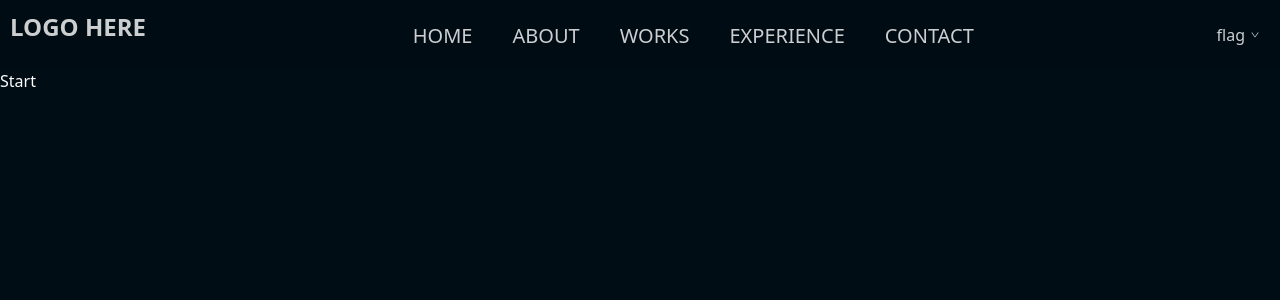
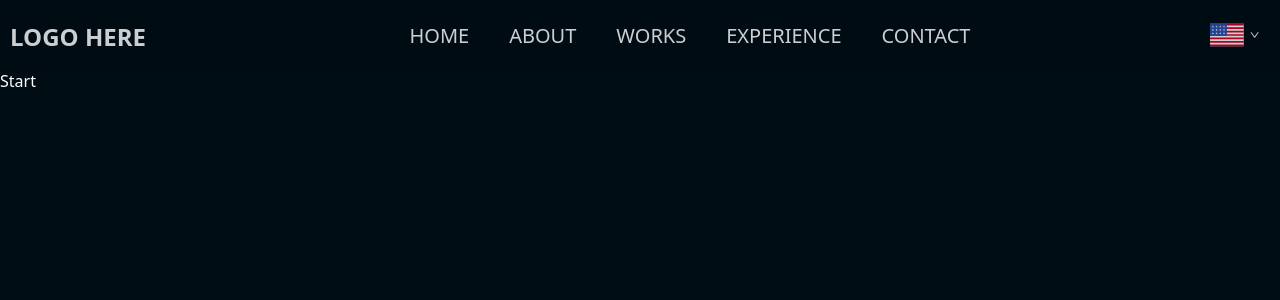
Before and after one commit to wojwozniak/portfolio, a React (Vite) app: page / in a window 1280 px wide. Shown: the top 300 px of the page. Built offline with nearby package versions, Linux system fonts and the light colour scheme.

Commit message:
langmenu mockup added

```diff
--- a/package.json
+++ b/package.json
@@ -10,6 +10,7 @@
     "preview": "vite preview"
   },
   "dependencies": {
+    "country-flag-icons": "^1.5.7",
     "react": "^18.2.0",
     "react-dom": "^18.2.0",
     "react-icons": "^4.10.1"
--- a/src/App.tsx
+++ b/src/App.tsx
@@ -1,11 +1,14 @@
+import { useState } from "react";
 import Navbar from "./components/nav/Navbar"
 import Sections from "./components/sections/Sections"
 
 function App() {
 
+  const [language, setLanguage] = useState('EN');
+
   return (
     <div className='App'>
-        <Navbar />
+        <Navbar language={language} setLanguage={setLanguage} />
         <Sections />
     </div>
   )
--- /dev/null
+++ b/src/components/nav/LangMenu.tsx
@@ -0,0 +1,40 @@
+import { AiOutlineDown } from 'react-icons/ai'
+import { US, PL, DE } from 'country-flag-icons/react/3x2'
+import { useEffect, useState } from 'react'
+
+type FlagMapType = {
+    [key: string]: React.ReactElement;
+};
+
+const Flag = ({ currentLang } : { currentLang: string }) => {
+
+    const flagMap:FlagMapType = {
+        EN: <US title="United States of America" className="nav__flag" />,
+        PL: <PL title="Poland" className="nav__flag" />,
+        DE: <DE title="Germany" className="nav__flag" />
+    };
+
+    const flagToRender = flagMap[currentLang] || null;
+
+    return flagToRender;
+};
+
+const LangMenu = ({ language, setLanguage } : { language: string, setLanguage: React.Dispatch<React.SetStateAction<string>> }) => {
+
+    const [currentLang, setCurrentLang] = useState(language);
+
+    useEffect(() => {
+
+      setLanguage(currentLang);
+    }, [currentLang]);
+
+
+    return (
+        <div className='nav__lang'>
+            <Flag currentLang={currentLang} />
+            <AiOutlineDown size="10px" className='nav__chevron__down' />
+        </div>
+    )
+}
+
+export default LangMenu
--- a/src/components/nav/Navbar.tsx
+++ b/src/components/nav/Navbar.tsx
@@ -1,8 +1,9 @@
 import { useState } from 'react'
-import { AiOutlineClose, AiOutlineDown, AiOutlineMenu } from 'react-icons/ai'
+import { AiOutlineClose, AiOutlineMenu } from 'react-icons/ai'
 import './navbar.css'
+import LangMenu from './LangMenu';
 
-const Navbar = () => {
+const Navbar = ({language, setLanguage} : {language: string, setLanguage: React.Dispatch<React.SetStateAction<string>>} ) => {
   const [active, setActive] = useState(false);
 
   const handleClick = () => {
@@ -42,10 +43,7 @@ const Navbar = () => {
             </a>
           </li>
         </ul>
-        <div className='nav__lang'>
-          <p>flag</p>
-          <AiOutlineDown size="10px" />
-        </div>
+        <LangMenu language={language} setLanguage={setLanguage} />
         <button onClick={handleClick} className={`nav__button ${active ? 'fade-in-out' : ''}`}>
           { active
           ? <AiOutlineClose size="30px" />
--- a/src/components/nav/navbar.css
+++ b/src/components/nav/navbar.css
@@ -39,6 +39,7 @@
   z-index: 10;
   position: absolute;
   left: 20px;
+  top: 10px;
 }
 
 .nav__button {
@@ -93,6 +94,18 @@
     position: relative;
     top: 0;
     right: 10px;
+    height: 50px;
+    width: 50px;
+  }
+
+  .nav__flag {
+    height: 40px;
+    width: auto;
+  }
+
+  .nav__chevron__down {
+    height: 20px;
+    width: auto;
   }
 
   .nav__main {
```
Also changed, not shown: 1 other file (tests, documents, lock files or other folders).
